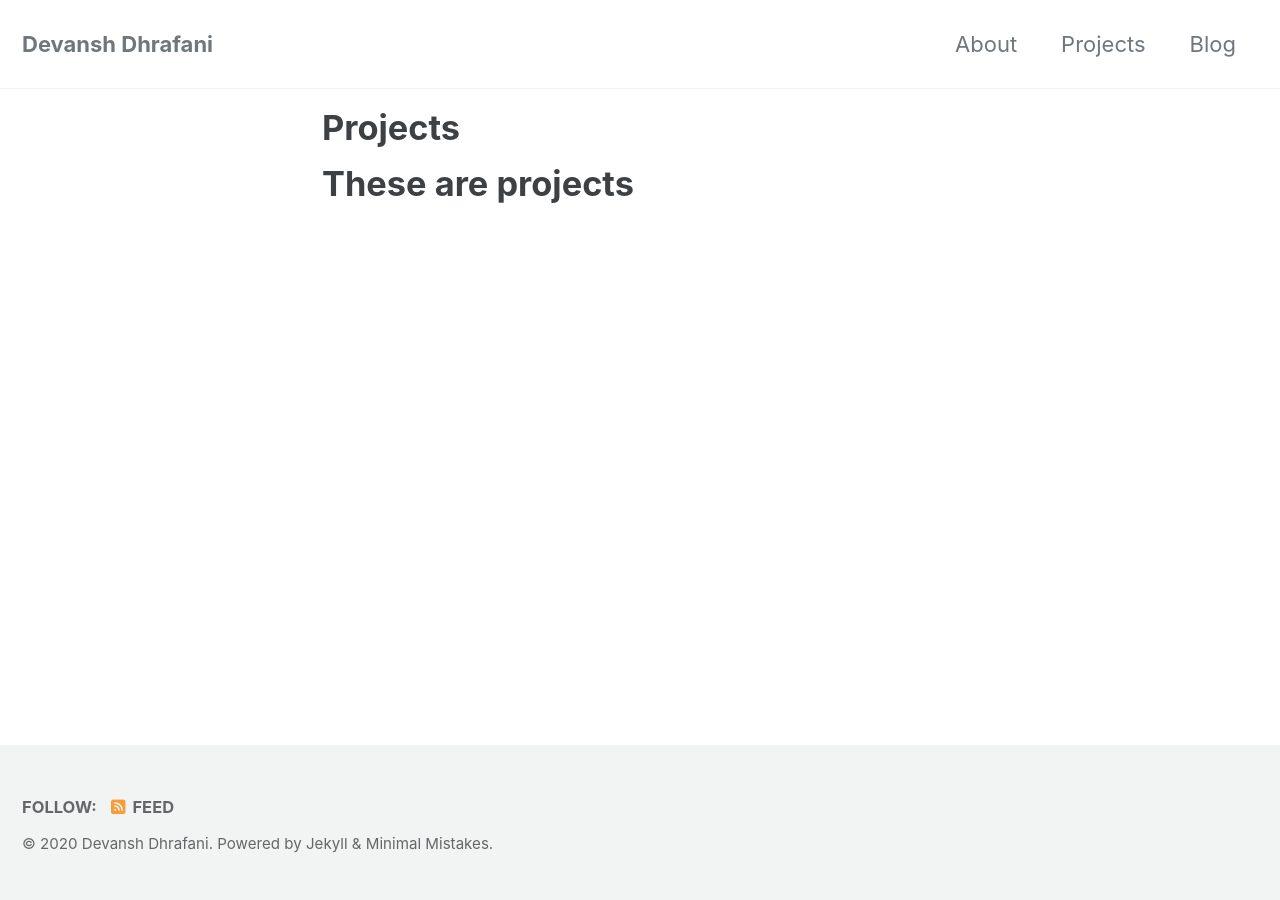
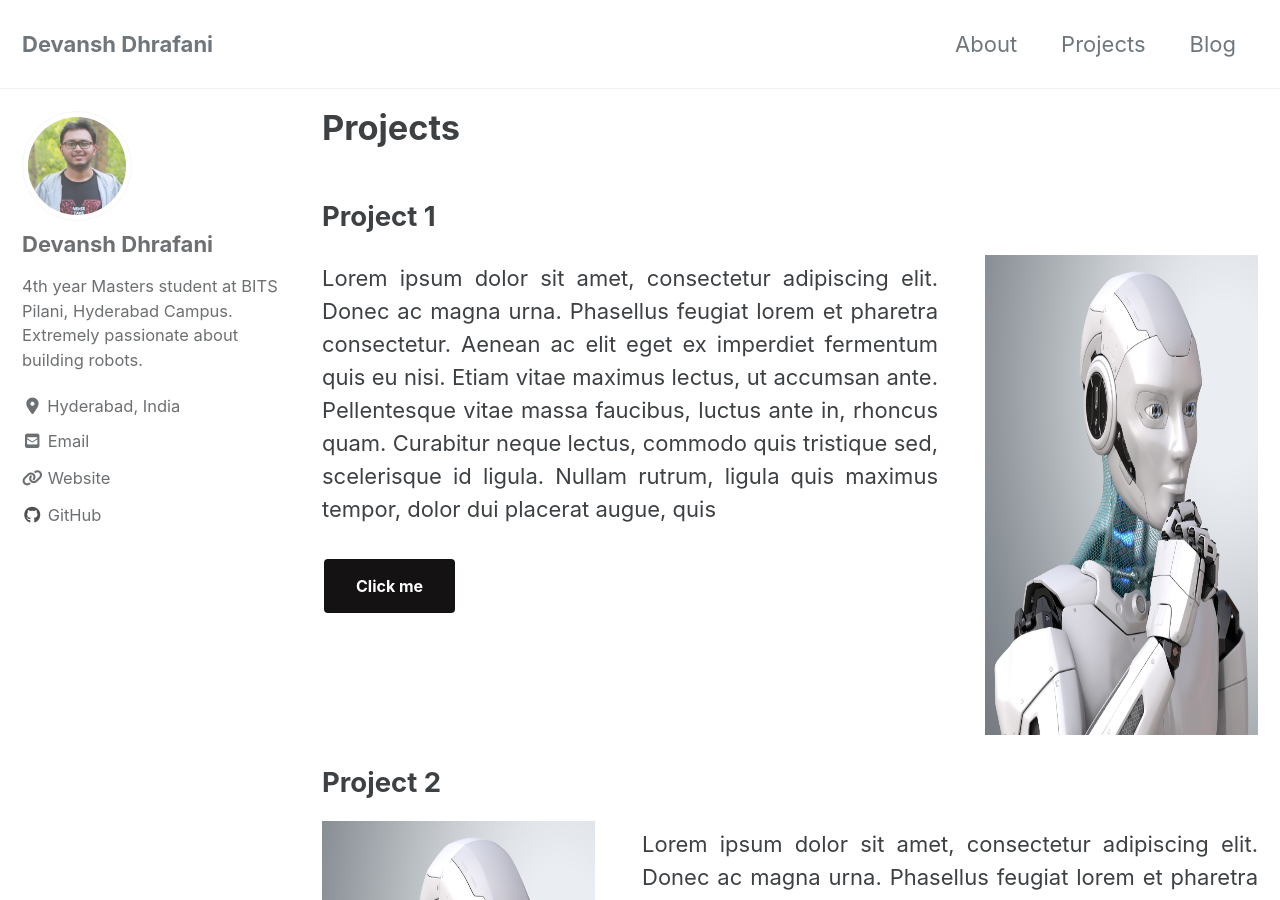
Before and after one commit to devanshdhrafani/blog, a Jekyll site: the page built from _pages/projects.md, in a window 1280 px wide and 900 px high. Built offline with Jekyll 4.4.1, drawn with Linux system fonts in a browser that asks for light colours; cached includes are drawn as plain includes; nearby versions of some CDN libraries; some of the changed text lies outside the part shown.

Commit message:
Updated project.md

```diff
--- a/_config.yml
+++ b/_config.yml
@@ -97,7 +97,7 @@ author:
   avatar           : "/assets/images/bio-pic.jpg"
   bio              : "4th year Masters student at BITS Pilani, Hyderabad Campus. Extremely passionate about building robots."
   location         : "Hyderabad, India"
-  email            : "f20171569@hyderabad.bits-pilani.ac.in"
+  email            :
   links:
     - label: "Email"
       icon: "fas fa-fw fa-envelope-square"
--- a/_layouts/single.html
+++ b/_layouts/single.html
@@ -4,8 +4,6 @@ layout: default
 
 {% if page.header.overlay_color or page.header.overlay_image or page.header.image %}
   {% include page__hero.html %}
-{% elsif page.header.video.id and page.header.video.provider %}
-  {% include page__hero_video.html %}
 {% endif %}
 
 {% if page.url != "/" and site.breadcrumbs %}
@@ -17,79 +15,28 @@ layout: default
 <div id="main" role="main">
   {% include sidebar.html %}
 
-  <article class="page" itemscope itemtype="https://schema.org/CreativeWork">
-    {% if page.title %}<meta itemprop="headline" content="{{ page.title | markdownify | strip_html | strip_newlines | escape_once }}">{% endif %}
-    {% if page.excerpt %}<meta itemprop="description" content="{{ page.excerpt | markdownify | strip_html | strip_newlines | escape_once }}">{% endif %}
-    {% if page.date %}<meta itemprop="datePublished" content="{{ page.date | date_to_xmlschema }}">{% endif %}
-    {% if page.last_modified_at %}<meta itemprop="dateModified" content="{{ page.last_modified_at | date_to_xmlschema }}">{% endif %}
+  <div class="archive">
+    {% unless page.header.overlay_color or page.header.overlay_image %}
+      <h1 id="page-title" class="page__title">{{ page.title }}</h1>
+    {% endunless %}
 
-    <div class="page__inner-wrap">
-      {% unless page.header.overlay_color or page.header.overlay_image %}
-        <header>
-          {% if page.title %}<h1 id="page-title" class="page__title" itemprop="headline">{{ page.title | markdownify | remove: "<p>" | remove: "</p>" }}</h1>{% endif %}
-          {% if page.read_time %}
-            <p class="page__meta"><i class="far fa-clock" aria-hidden="true"></i> {% include read-time.html %}</p>
-          {% endif %}
-        </header>
-      {% endunless %}
+    {{ content }}
 
-      <section class="page__content" itemprop="text">
-        {% if page.toc %}
-          <aside class="sidebar__right {% if page.toc_sticky %}sticky{% endif %}">
-            <nav class="toc">
-              <header><h4 class="nav__title"><i class="fas fa-{{ page.toc_icon | default: 'file-alt' }}"></i> {{ page.toc_label | default: site.data.ui-text[site.locale].toc_label | default: "On this page" }}</h4></header>
-              {% include toc.html sanitize=true html=content h_min=1 h_max=6 class="toc__menu" %}
-            </nav>
-          </aside>
-        {% endif %}
-        {{ content }}
-        {% if page.link %}<div><a href="{{ page.link }}" class="btn btn--primary">{{ site.data.ui-text[site.locale].ext_link_label | default: "Direct Link" }}</a></div>{% endif %}
-      </section>
-
-      <footer class="page__meta">
-        {% if site.data.ui-text[site.locale].meta_label %}
-          <h4 class="page__meta-title">{{ site.data.ui-text[site.locale].meta_label }}</h4>
-        {% endif %}
-        {% include page__taxonomy.html %}
-        {% if page.last_modified_at %}
-          <p class="page__date"><strong><i class="fas fa-fw fa-calendar-alt" aria-hidden="true"></i> {{ site.data.ui-text[site.locale].date_label | default: "Updated:" }}</strong> <time datetime="{{ page.last_modified_at | date: "%Y-%m-%d" }}">{{ page.last_modified_at | date: "%B %-d, %Y" }}</time></p>
-        {% elsif page.date %}
-          <p class="page__date"><strong><i class="fas fa-fw fa-calendar-alt" aria-hidden="true"></i> {{ site.data.ui-text[site.locale].date_label | default: "Updated:" }}</strong> <time datetime="{{ page.date | date_to_xmlschema }}">{{ page.date | date: "%B %-d, %Y" }}</time></p>
-        {% endif %}
-      </footer>
-
-      {% if page.share %}{% include social-share.html %}{% endif %}
-
-      {% include post_pagination.html %}
-    </div>
-
-    {% if jekyll.environment == 'production' and site.comments.provider and page.comments %}
-      {% include comments.html %}
-    {% endif %}
-  </article>
-
-  {% comment %}<!-- only show related on a post page when `related: true` -->{% endcomment %}
-  {% if page.id and page.related and site.related_posts.size > 0 %}
-    <div class="page__related">
-      <h4 class="page__related-title">{{ site.data.ui-text[site.locale].related_label | default: "You May Also Enjoy" }}</h4>
-      <div class="grid__wrapper">
-        {% for post in site.related_posts limit:4 %}
-          {% include archive-single.html type="grid" %}
-        {% endfor %}
-      </div>
-    </div>
-  {% comment %}<!-- otherwise show recent posts if no related when `related: true` -->{% endcomment %}
-  {% elsif page.id and page.related %}
-    <div class="page__related">
-      <h4 class="page__related-title">{{ site.data.ui-text[site.locale].related_label | default: "You May Also Enjoy" }}</h4>
-      <div class="grid__wrapper">
-        {% for post in site.posts limit:4 %}
-          {% if post.id == page.id %}
-            {% continue %}
-          {% endif %}
-          {% include archive-single.html type="grid" %}
-        {% endfor %}
-      </div>
-    </div>
-  {% endif %}
+    {%- assign search_provider = site.search_provider | default: "lunr" -%}
+    {%- case search_provider -%}
+      {%- when "lunr" -%}
+        <input type="text" id="search" class="search-input" tabindex="-1" placeholder="{{ site.data.ui-text[site.locale].search_placeholder_text | default: 'Enter your search term...' }}" />
+        <div id="results" class="results"></div>
+      {%- when "google" -%}
+        <form onsubmit="return googleCustomSearchExecute();" id="cse-search-box-form-id">
+        <input type="text" id="cse-search-input-box-id" class="search-input" tabindex="-1" placeholder="{{ site.data.ui-text[site.locale].search_placeholder_text | default: 'Enter your search term...' }}" />
+        </form>
+        <div id="results" class="results">
+          <gcse:searchresults-only></gcse:searchresults-only>
+        </div>
+      {%- when "algolia" -%}
+        <div class="search-searchbar"></div>
+        <div class="search-hits"></div>
+    {%- endcase -%}
+  </div>
 </div>
--- a/_pages/projects.md
+++ b/_pages/projects.md
@@ -1,9 +1,25 @@
 ---
-layout: single
+layout: archive
 title: "Projects"
 permalink: /projects/
-author_profile: false
+author_profile: true
 classes: wide
 ---
 
-# These are projects
+## Project 1
+
+![Project Image](../assets/images/Robots-Square.jpg){: .rightAllign}
+<p style='text-align: justify;'> Lorem ipsum dolor sit amet, consectetur adipiscing elit. Donec ac magna urna. Phasellus feugiat lorem et pharetra consectetur. Aenean ac elit eget ex imperdiet fermentum quis eu nisi. Etiam vitae maximus lectus, ut accumsan ante. Pellentesque vitae massa faucibus, luctus ante in, rhoncus quam. Curabitur neque lectus, commodo quis tristique sed, scelerisque id ligula. Nullam rutrum, ligula quis maximus tempor, dolor dui placerat augue, quis </p>
+
+[Click me](http://www.google.com){: .btn}
+
+<br />
+<br />
+
+## Project 2
+
+![Project Image](../assets/images/Robots-Square.jpg){: .leftAllign}
+
+<p style='text-align: justify;'> Lorem ipsum dolor sit amet, consectetur adipiscing elit. Donec ac magna urna. Phasellus feugiat lorem et pharetra consectetur. Aenean ac elit eget ex imperdiet fermentum quis eu nisi. Etiam vitae maximus lectus, ut accumsan ante. Pellentesque vitae massa faucibus, luctus ante in, rhoncus quam. Curabitur neque lectus, commodo quis tristique sed, scelerisque id ligula. Nullam rutrum, ligula quis maximus tempor, dolor dui placerat augue, quis </p>
+
+[Click me](http://www.google.com){: .btn}
--- a/assets/css/main.scss
+++ b/assets/css/main.scss
@@ -6,3 +6,40 @@
 
 @import "minimal-mistakes/skins/{{ site.minimal_mistakes_skin | default: 'default' }}"; // skin
 @import "minimal-mistakes"; // main partials
+
+.rightAllign {
+    width: 320px;
+    height: 480px;
+    padding-left: 5%;
+    float: right;
+}
+
+.leftAllign {
+    width: 320px;
+    height: 480px;
+    float: left;
+    padding-right: 5%;
+
+}
+
+.centreAllign {
+    display: block;
+    max-width: 100%;
+    height: auto;
+    margin: auto;
+    float: none!important;
+  }
+
+.btn {
+  background-color: rgb(20, 18, 18);
+  border: none;
+  color: white;
+  padding: 15px 32px;
+  text-align: center;
+  text-decoration: none;
+  display: inline-block;
+  font-size: 16px;
+  margin: 4px 2px;
+  cursor: pointer;
+
+}
```
Also changed, not shown: assets/images/Robots-Square.jpg (added), 6 other files.
